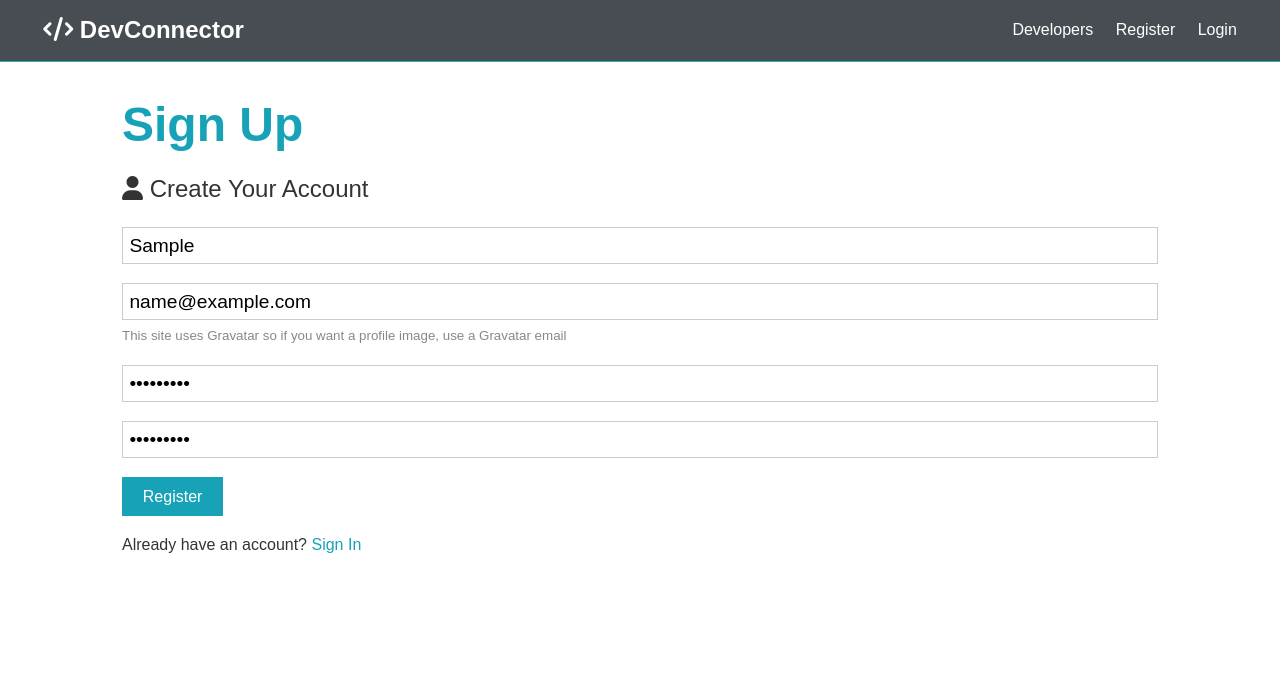
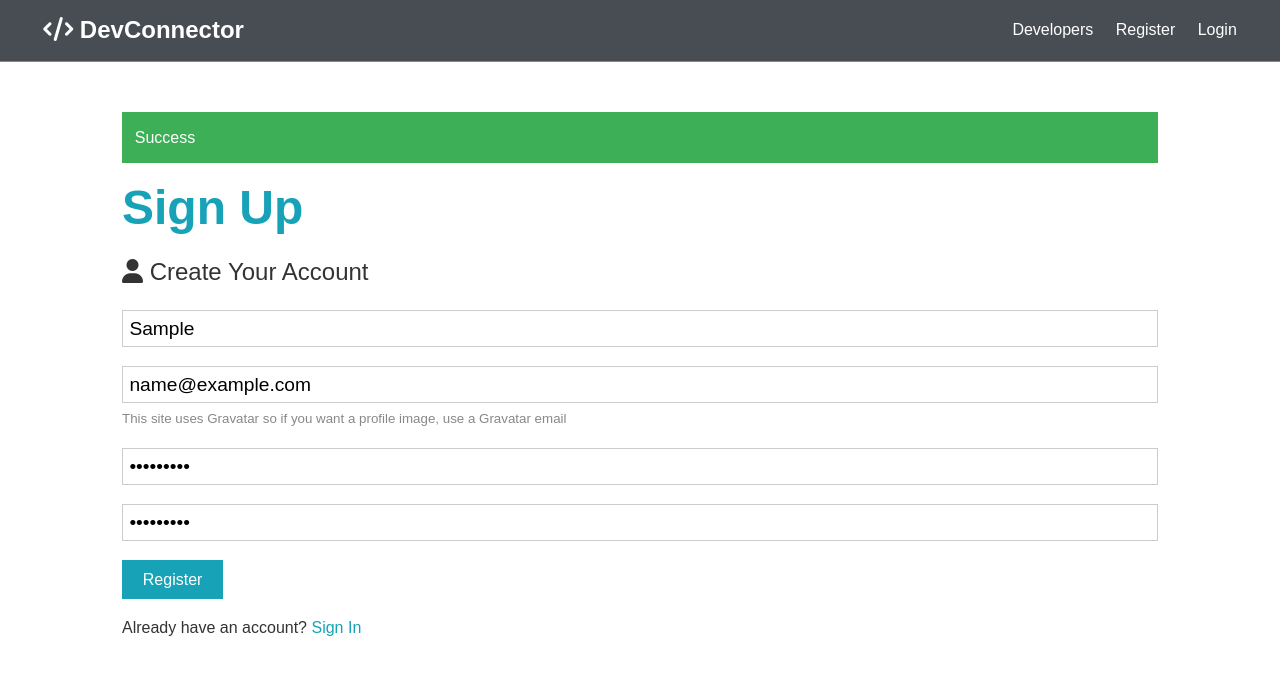
Before and after one commit to EntwistleOx/mern-devconnector, a React (Create React App) app in the folder client/: page /register in a window 1280 px wide. Both pictures are taken after typing "Sample", "name@example.com", "Sample123", "Sample123" into the empty fields and a click on the input "Register". Shown: the top 674 px of the page. Built offline with nearby package versions, Linux system fonts and the light colour scheme.

Commit message:
alert component action call

```diff
--- a/client/src/App.js
+++ b/client/src/App.js
@@ -2,6 +2,7 @@ import React, { Fragment } from 'react';
 import { BrowserRouter as Router, Route, Switch } from 'react-router-dom'
 import Navbar from './components/layouts/Navbar';
 import Landing from './components/layouts/Landing';
+import Alert from './components/layouts/Alert';
 import Login from './components/auth/Login';
 import Register from './components/auth/Register';
 
@@ -18,6 +19,7 @@ const App = () => (
         <Navbar />
         <Route exact path="/" component={Landing} />
         <section className="container">
+          <Alert />
           <Switch>
             <Route exact path="/register" component={Register} />
             <Route exact path="/login" component={Login} />
--- a/client/src/actions/alert.js
+++ b/client/src/actions/alert.js
@@ -1,10 +1,12 @@
 import uuid from 'uuid';
 import { SET_ALERT, REMOVE_ALERT } from './types';
 
-export const setAlert = (msg, alertType) => dispatch => {
+export const setAlert = (msg, alertType, timeout = 5000) => dispatch => {
     const id = uuid.v4();
     dispatch({
         type: SET_ALERT,
         payload: { msg, alertType, id }
     });
-}
+
+    setTimeout(() => dispatch({ type: REMOVE_ALERT, payload: id }), timeout);
+};
--- a/client/src/components/auth/Register.js
+++ b/client/src/components/auth/Register.js
@@ -1,7 +1,10 @@
 import React, { Fragment, useState } from 'react';
+import { connect } from 'react-redux'
 import { Link } from 'react-router-dom';
+import { setAlert } from '../../actions/alert';
+import PropTypes from 'prop-types';
 
-const Register = () => {
+const Register = ({ setAlert }) => {
     const [formData, setFormData] = useState({
         name: '',
         email: '',
@@ -19,13 +22,11 @@ const Register = () => {
         e.preventDefault();
 
         if (password !== password2) {
-            console.log('Passwords do not match');
+            setAlert('Passwords do not match', 'danger');
         } else {
-
-            console.log('Success')
-
-        }
-    }
+            setAlert('Success', 'success');
+        };
+    };
 
     return (
         <Fragment>
@@ -53,8 +54,7 @@ const Register = () => {
                     />
                     <small className="form-text"
                     >This site uses Gravatar so if you want a profile image, use a
-              Gravatar email</small
-                    >
+              Gravatar email</small>
                 </div>
                 <div className="form-group">
                     <input
@@ -83,6 +83,10 @@ const Register = () => {
             </p>
         </Fragment>
     )
-}
+};
 
-export default Register
+Register.propTypes = {
+    setAlert: PropTypes.func.isRequired
+};
+
+export default connect(null, { setAlert })(Register)
--- /dev/null
+++ b/client/src/components/layouts/Alert.js
@@ -0,0 +1,20 @@
+import React from 'react';
+import PropTypes from 'prop-types';
+import { connect } from 'react-redux';
+
+const Alert = ({ alerts }) =>
+    alerts !== null && alerts.length > 0 && alerts.map(alert => (
+        <div key={alert.id} className={`alert alert-${alert.alertType}`}>
+            {alert.msg}
+        </div>
+    ));
+
+Alert.propTypes = {
+    alerts: PropTypes.array.isRequired,
+}
+
+const mapStateToProps = state => ({
+    alerts: state.alert
+});
+
+export default connect(mapStateToProps)(Alert);
```
